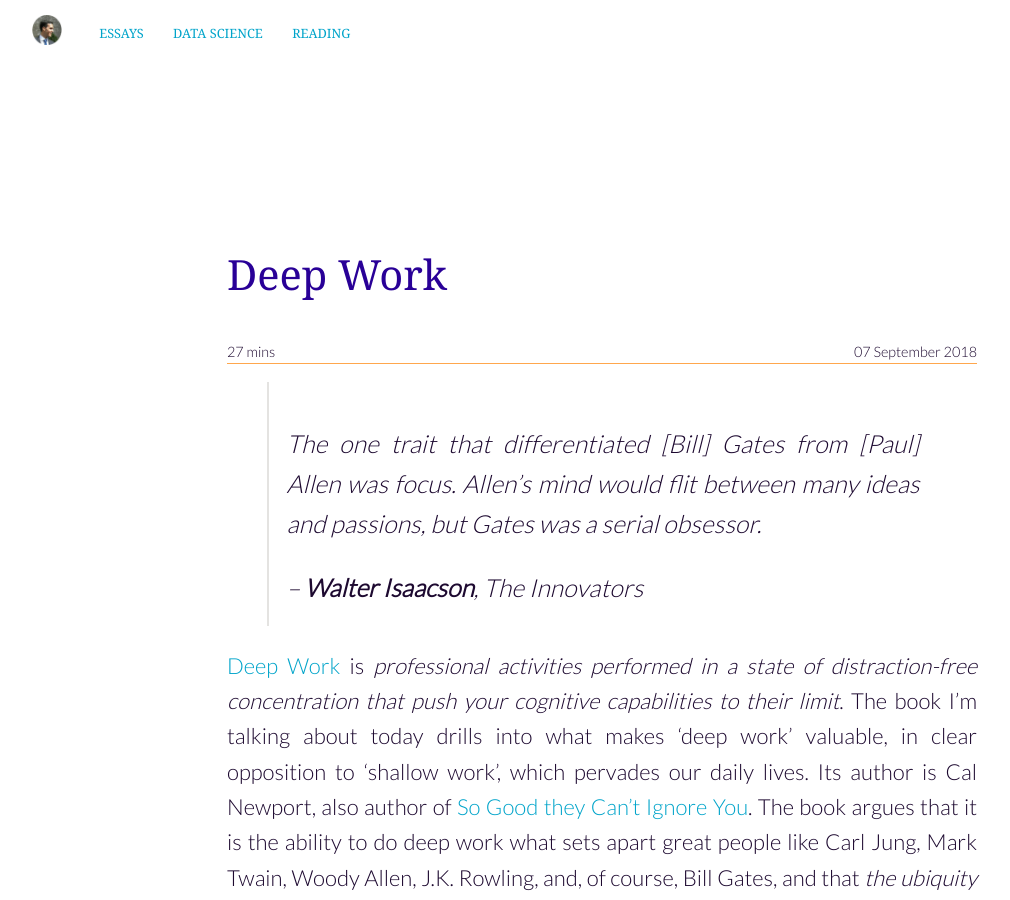
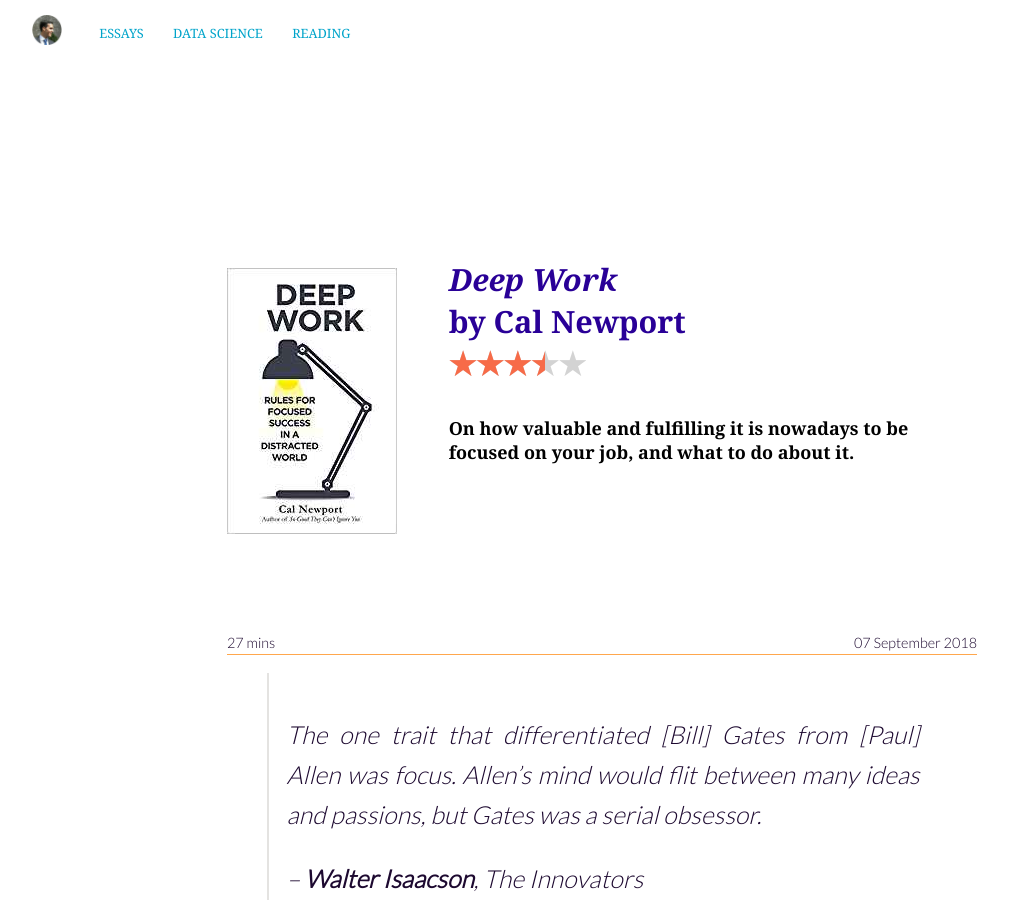
Before and after one commit to ohduran/ohduran.github.io, a Jekyll site: the page built from _posts/2018-09-07-deep-work.md, in a window 1280 px wide and 900 px high. Shown: the whole window, without its empty margins (38-1048 px from the left). Built offline with Jekyll 4.4.1, drawn with Linux system fonts in a browser that asks for light colours; nearby versions of some CDN libraries.

Commit message:
refactor review posts

```diff
--- /dev/null
+++ b/_layouts/review.html
@@ -0,0 +1,45 @@
+---
+layout: default
+---
+
+<section>
+	<div class="blog-post text-container" style="padding-top: 250px;">
+		<div class="post-teaser">
+					<div class="book_info">
+						<div class="book_cover"><a href="{{ page.url | prepend: site.baseurl }}"><img src="/../images/covers/{{ page.title | slugify }}.jpg" alt="Book cover for {{ page.title }}" /></a></div>
+						<div class="book_meta">
+							<h3><em>{{ page.title }}</em><br />by {{page.author}}{% if page.stars %}<br /><span class="stars-container stars-{{ page.stars | times:20 | round: 0 }}" title="{{ page.stars }}/5">★★★★★</span>{% endif %}</h3>
+							<h4>{{ page.summary }}</h4>
+						</div>
+				</div>
+		</div>
+			{% include post-title.html post=page %}
+		<div class="post-content">
+			{{ content }}
+			{% include hr.html %}
+
+			{% include related-posts.html %}
+
+			{% if site.disqus_shortname and page.comments %}
+				<div id="disqus_thread"></div>
+				<script>
+						var disqus_shortname = '{{ site.disqus_shortname }}';
+						var disqus_config = function () {
+								this.page.url = "{{ page.url | prepend: site.url }}";
+								this.page.identifier = "{{ page.id }}";
+						};
+
+						(function() {  // DON'T EDIT BELOW THIS LINE
+								var d = document, s = d.createElement('script');
+
+								s.src = '//' + disqus_shortname + '.disqus.com/embed.js';
+
+								s.setAttribute('data-timestamp', +new Date());
+								(d.head || d.body).appendChild(s);
+						})();
+				</script>
+				<noscript>Please enable JavaScript to view the <a href="https://disqus.com/?ref_noscript" rel="nofollow">comments powered by Disqus.</a></noscript>
+			{% endif %}
+		</div>
+	</div>
+</section>
--- a/_posts/2018-09-07-deep-work.md
+++ b/_posts/2018-09-07-deep-work.md
@@ -1,7 +1,8 @@
 ---
-layout: post
+layout: review
 title:  "Deep Work"
 author: Cal Newport
+summary: On how valuable and fulfilling it is nowadays to be focused on your job, and what to do about it.
 stars: 3.5
 date:   2018-09-07 15:00:00 +0100
 categories: booknotes
```
Also changed, not shown: _layouts/review-template.html (deleted, +0 -24 lines), _posts/2018-10-19-how-to-read-a-book.md (+2 -1 lines), _posts/2018-11-24-skin-in-the-game.md (+2 -1 lines), _posts/2018-12-11-tractatus.md (+2 -1 lines), _posts/2018-12-24-politics-and-the-english-language.md (+2 -1 lines).
